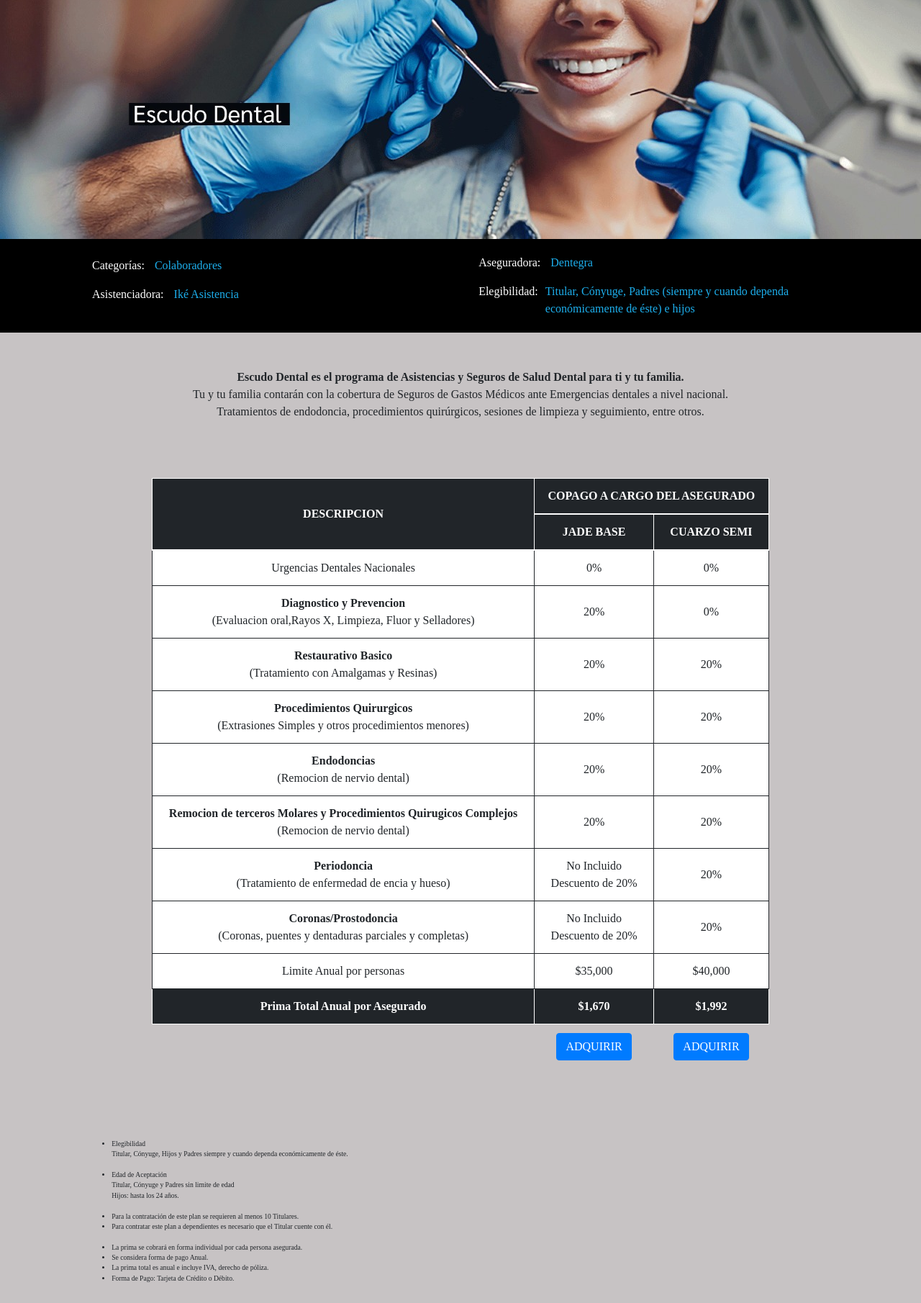
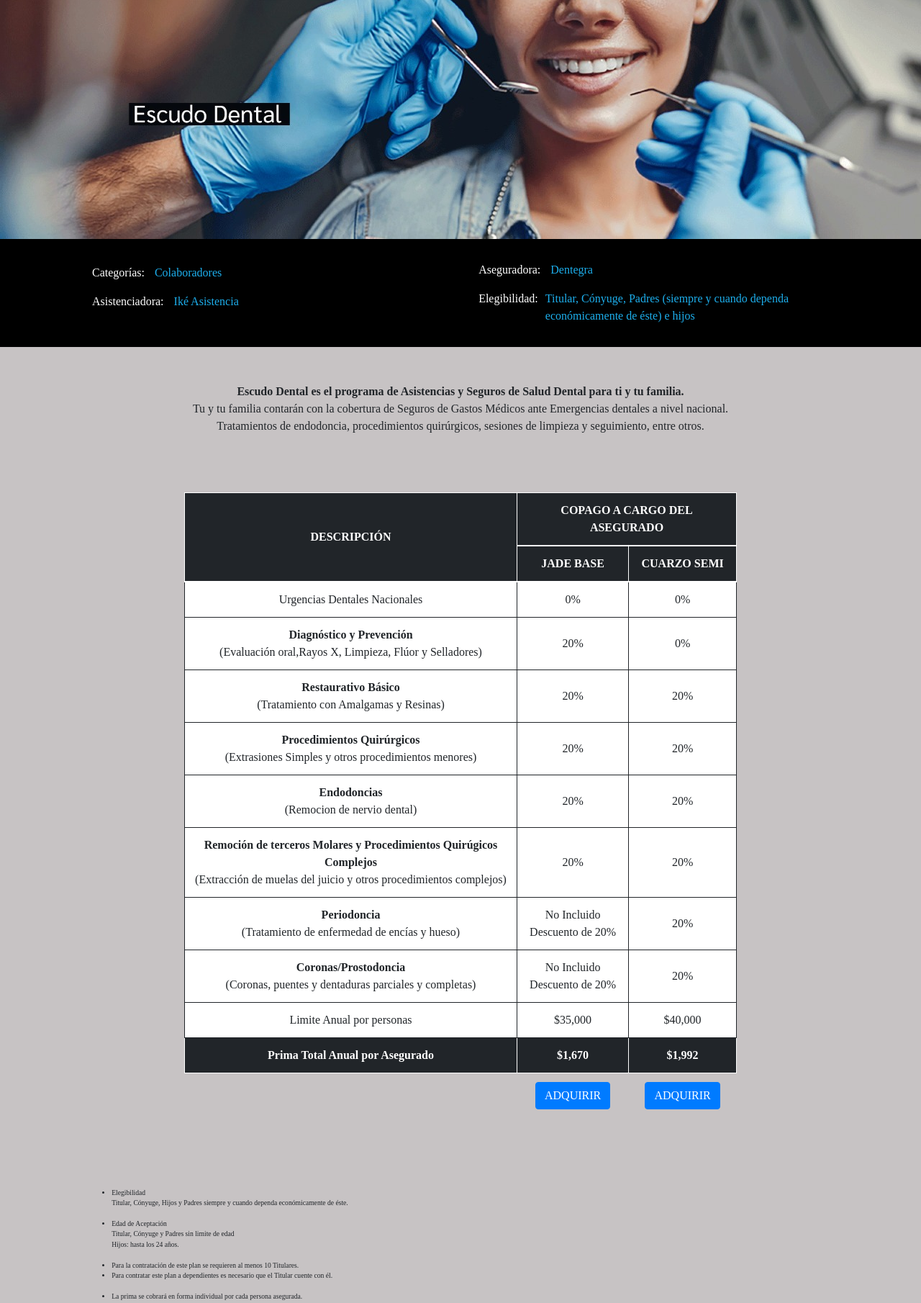
Before and after one commit to Peterdiaz15/lock, a PHP site: page /Dental/index.php in a window 1280 px wide. Shown: the part 176-1986 px from the top of the page at 72% size. Run offline with PHP 8.4, Linux system fonts and the light colour scheme; some web fonts are replaced.

Commit message:
cambios a responsivo en dental, funeraria y mayores

```diff
--- a/Dental/index.php
+++ b/Dental/index.php
@@ -16,7 +16,7 @@
 			</div>
 		</div>
 		<div class="row" id="textos">
-			<div class="col-sm-12 col-lg-6 display-flex">
+			<div class="col-sm-12 col-lg-6 display-flex textos-1">
 				<div class="margin-auto row">
 					<div class="col-12">
 						<p class="whiteT">Categorías: <span class="blueT">Colaboradores</span></p>
@@ -26,7 +26,7 @@
 					</div>
 				</div>
 			</div>
-			<div class="col-sm-12 col-lg-6 display-flex">
+			<div class="col-sm-12 col-lg-6 display-flex textos-1">
 				<div class="margin-auto row">
 					<div class="col-12">
 						<p class="whiteT">Aseguradora: <span class="blueT">Dentegra</span></p>
@@ -47,7 +47,7 @@
 				<div class="margin-auto iden">
 					<table class="table text-center">
 						<thead class="thead-dark">
-							<th  rowspan="2">DESCRIPCION</th>
+							<th  rowspan="2">DESCRIPCIÓN</th>
 
 							<th colspan="2">COPAGO A CARGO DEL ASEGURADO</th>
 							<tr>
@@ -62,17 +62,17 @@
 							<td>0%</td>
 						</tr>
 						<tr>
-							<td><strong>Diagnostico y Prevencion</strong><br> (Evaluacion oral,Rayos X, Limpieza, Fluor y Selladores)</td>
+							<td><strong>Diagnóstico y Prevención</strong><br> (Evaluación oral,Rayos X, Limpieza, Flúor y Selladores)</td>
 							<td>20%</td>
 							<td>0%</td>
 						</tr>
 						<tr>
-							<td><strong>Restaurativo Basico</strong><br> (Tratamiento con Amalgamas y Resinas)</td>
+							<td><strong>Restaurativo Básico</strong><br> (Tratamiento con Amalgamas y Resinas)</td>
 							<td>20%</td>
 							<td>20%</td>
 						</tr>
 						<tr>
-							<td><strong>Procedimientos Quirurgicos</strong><br> (Extrasiones Simples y otros procedimientos menores)</td>
+							<td><strong>Procedimientos Quirúrgicos</strong><br> (Extrasiones Simples y otros procedimientos menores)</td>
 							<td>20%</td>
 							<td>20%</td>
 						</tr>
@@ -82,12 +82,12 @@
 							<td>20%</td>
 						</tr>
 						<tr>
-							<td><strong>Remocion de terceros Molares y Procedimientos Quirugicos Complejos</strong><br> (Remocion de nervio dental)</td>
+							<td><strong>Remoción de terceros Molares y Procedimientos Quirúgicos Complejos</strong><br> (Extracción de muelas del juicio y otros procedimientos complejos)</td>
 							<td>20%</td>
 							<td>20%</td>
 						</tr>
 						<tr>
-							<td><strong>Periodoncia</strong><br> (Tratamiento de enfermedad de encia y hueso)</td>
+							<td><strong>Periodoncia</strong><br> (Tratamiento de enfermedad de encías y hueso)</td>
 							<td>No Incluido <br>Descuento de 20%</td>
 							<td>20%</td>
 						</tr>
--- a/css/dental.css
+++ b/css/dental.css
@@ -1,7 +1,5 @@
 #textos{
 	background: black;
-	text-align: left;
-	height: 130px;
 }
 .whiteT{
 	color: white;
@@ -22,7 +20,7 @@
 	margin-bottom: 50px;
 }
 .iden{
-	width: 67%;
+	width: 60%;
 }
 .iden2{
 	width: 82%;
@@ -50,3 +48,29 @@
 small{
 	font-size: 60%;
 }
+.textos-1{
+	height: 150px;
+}
+@media (max-width: 991.98px){
+	.textos-1 div{
+		margin-left: 50px;
+	}
+	#txt-1 p {
+    width: 90%;
+	}
+	#tablas div table {
+    width: 90%;
+	}
+	#formulario form {
+    width: 90%;
+	}
+	#adquirir button{
+    width: 70%;
+	}
+	.padding-right{
+	padding-right: 10px !important;
+	}
+	.iden{
+	width: 90%;
+}
+}
--- a/funeraria/index.php
+++ b/funeraria/index.php
@@ -16,7 +16,7 @@
 	  	</div>
 	  </div>
 	  <div class="row" id="textos">
-	  	<div class="col-sm-12 col-lg-6 display-flex">
+	  	<div class="col-sm-12 col-lg-6 display-flex textos-1">
 	  	  <div class="margin-auto row">
 	  		<div class="col-12">
 	  			<p class="whiteT">Categorías: <span class="blueT">Colaboradores</span></p>
@@ -26,7 +26,7 @@
 	  		</div>
 	  	  </div>
 	  	</div>
-	  	<div class="col-sm-12 col-lg-6 display-flex">
+	  	<div class="col-sm-12 col-lg-6 display-flex textos-1">
 	  	  <div class="margin-auto row">
 	  		<div class="col-12">
 	  			<p class="whiteT">Aseguradora: <span class="blueT">Dentegra</span></p>
```
Also changed, not shown: css/funeraria.css (+23 -2 lines), mayores/index.php (line endings or trailing spaces).
